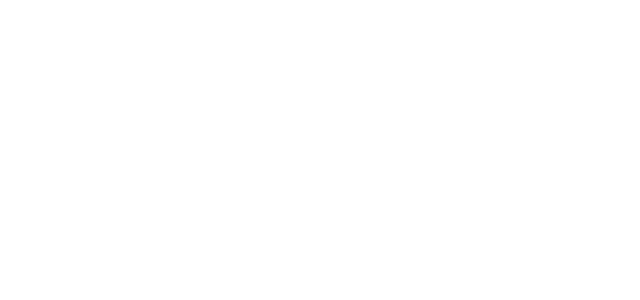
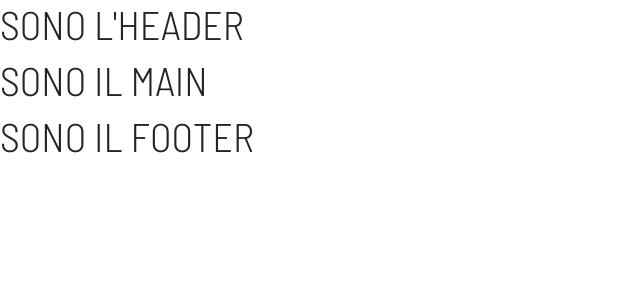
Before and after one commit to emilianogastaldo/proj-html-vuejs, a Vue app: page / in a window 1280 px wide. Shown: the top 300 px of the page, without its empty margins (0-640 px from the left). Built offline with nearby package versions, Linux system fonts and the light colour scheme.

Commit message:
base structure

```diff
--- a/src/App.vue
+++ b/src/App.vue
@@ -1,10 +1,18 @@
 <script>
+import AppHeader from './components/AppHeader.vue'
+import AppMain from './components/AppMain.vue'
+import AppFooter from './components/AppFooter.vue'
 export default {
-  name: 'AvadaFitness'
+  name: 'AvadaFitness',
+  components: { AppHeader, AppMain, AppFooter }
 }
 </script>
 
-<template></template>
+<template>
+  <AppHeader />
+  <AppMain />
+  <AppFooter />
+</template>
 
 <style lang="scss">
 @use './assets/scss/style.scss';
--- /dev/null
+++ b/src/components/AppFooter.vue
@@ -0,0 +1,11 @@
+<script>
+export default {
+    name: 'AppFooter'
+}
+</script>
+
+<template>
+    <h1>SONO IL FOOTER</h1>
+</template>
+
+<style lang="scss" scoped></style>
--- /dev/null
+++ b/src/components/AppHeader.vue
@@ -0,0 +1,11 @@
+<script>
+export default {
+    name: 'AppHeader'
+}
+</script>
+
+<template>
+    <h1>SONO L'HEADER</h1>
+</template>
+
+<style lang="scss" scoped></style>
--- /dev/null
+++ b/src/components/AppMain.vue
@@ -0,0 +1,11 @@
+<script>
+export default {
+    name: 'AppMain'
+}
+</script>
+
+<template>
+    <h1>SONO IL MAIN</h1>
+</template>
+
+<style lang="scss" scoped></style>
```
